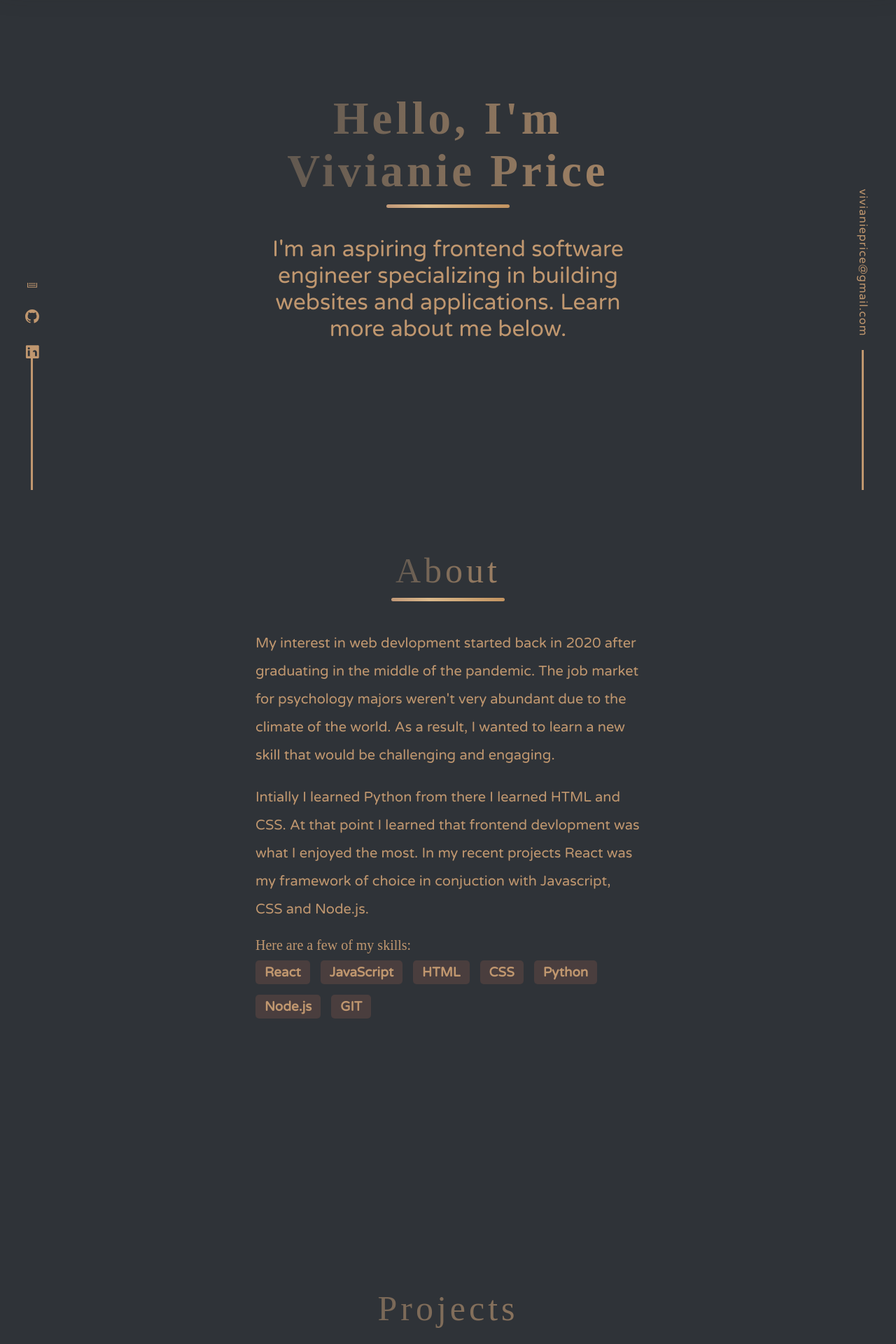
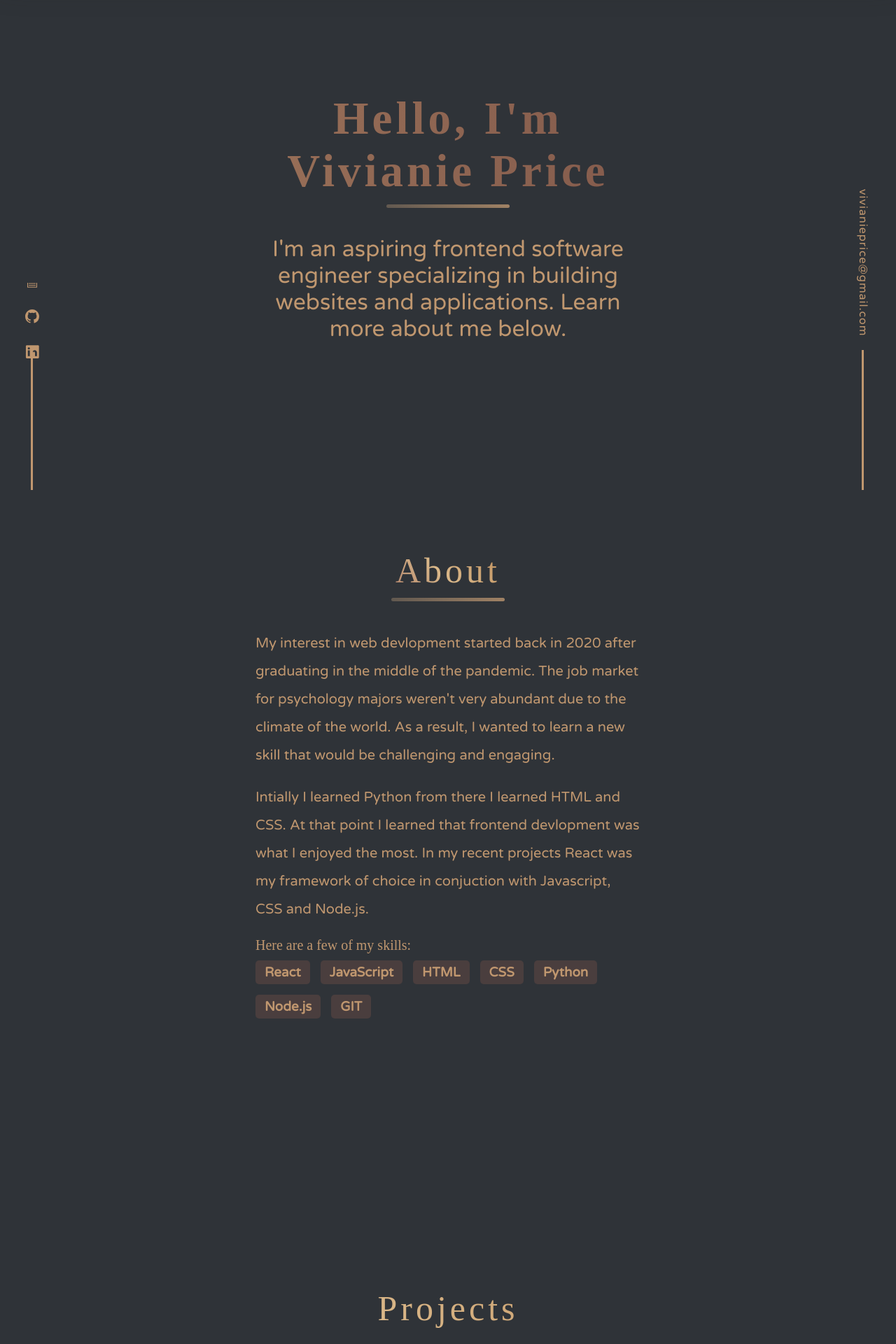
Before and after one commit to Vivianie-P/portfolio, a React (Create React App) app: page / in a window 1280 px wide. Shown: the part 100-2020 px from the top of the page at 70% size. Built offline with nearby package versions, Linux system fonts and the light colour scheme; a web font is replaced by a local one.

Commit message:
Fixing projects' button

```diff
--- a/src/App.css
+++ b/src/App.css
@@ -119,7 +119,13 @@ body {
 @media screen and (max-width: 800px) {
 	.logo {
 		--bg-size: 400%;
-		background: linear-gradient(
+		background: radial-gradient(
+				circle,
+				rgba(68, 69, 70, 1) 0%,
+				rgba(192, 151, 111, 1) 100%
+			)
+			0 0 / 400% 100%;
+		/* background: linear-gradient(
 				43deg,
 				rgba(175, 118, 63, 1) 0%,
 				rgba(218, 184, 138, 1) 30%,
@@ -127,7 +133,7 @@ body {
 				rgba(218, 184, 138, 1) 70%,
 				rgba(175, 118, 63, 1) 100%
 			)
-			0 0 / 400% 100%;
+			0 0 / 400% 100%; */
 		background-size: 400%;
 		background-repeat: repeat;
 		background-clip: text;
--- a/src/Components/AboutMe.css
+++ b/src/Components/AboutMe.css
@@ -21,10 +21,13 @@
 	font-family: "Shrikhand", cursive;
 	font-weight: 400;
 	--bg-size: 400%;
-	background: radial-gradient(
-			circle,
-			rgba(68, 69, 70, 1) 0%,
-			rgba(192, 151, 111, 1) 100%
+	background: linear-gradient(
+			43deg,
+			rgba(175, 118, 63, 1) 0%,
+			rgba(218, 184, 138, 1) 30%,
+			rgba(156, 107, 93, 1) 50%,
+			rgba(218, 184, 138, 1) 70%,
+			rgba(175, 118, 63, 1) 100%
 		)
 		0 0 / 400% 100%;
 	-webkit-text-fill-color: transparent;
@@ -35,9 +38,12 @@
 }
 
 .aboutme-title-light {
-	background: radial-gradient(
-			circle,
-			rgba(47, 51, 56, 1) 0%,
+	background: linear-gradient(
+			43deg,
+			rgba(175, 118, 63, 1) 0%,
+			rgba(218, 184, 138, 1) 30%,
+			rgba(156, 107, 93, 1) 50%,
+			rgba(218, 184, 138, 1) 70%,
 			rgba(175, 118, 63, 1) 100%
 		)
 		0 0 / 400% 100%;
--- a/src/Components/ContactMe.css
+++ b/src/Components/ContactMe.css
@@ -21,10 +21,13 @@
 	font-weight: 400;
 	font-size: 3.5rem;
 	--bg-size: 400%;
-	background: radial-gradient(
-			circle,
-			rgba(68, 69, 70, 1) 0%,
-			rgba(192, 151, 111, 1) 100%
+	background: linear-gradient(
+			43deg,
+			rgba(175, 118, 63, 1) 0%,
+			rgba(218, 184, 138, 1) 30%,
+			rgba(156, 107, 93, 1) 50%,
+			rgba(218, 184, 138, 1) 70%,
+			rgba(175, 118, 63, 1) 100%
 		)
 		0 0 / 400% 100%;
 	-webkit-text-fill-color: transparent;
@@ -35,9 +38,12 @@
 }
 
 .contact-me-title-light {
-	background: radial-gradient(
-			circle,
-			rgba(47, 51, 56, 1) 0%,
+	background: linear-gradient(
+			43deg,
+			rgba(175, 118, 63, 1) 0%,
+			rgba(218, 184, 138, 1) 30%,
+			rgba(156, 107, 93, 1) 50%,
+			rgba(218, 184, 138, 1) 70%,
 			rgba(175, 118, 63, 1) 100%
 		)
 		0 0 / 400% 100%;
--- a/src/Components/Header.css
+++ b/src/Components/Header.css
@@ -94,7 +94,13 @@
 	cursor: pointer;
 	border: none;
 	padding: 0;
-	background: linear-gradient(
+	background: radial-gradient(
+			circle,
+			rgba(68, 69, 70, 1) 0%,
+			rgba(192, 151, 111, 1) 100%
+		)
+		0 0 / 400% 100%;
+	/* background: linear-gradient(
 			43deg,
 			rgba(175, 118, 63, 1) 0%,
 			rgba(218, 184, 138, 1) 30%,
@@ -102,7 +108,7 @@
 			rgba(218, 184, 138, 1) 70%,
 			rgba(175, 118, 63, 1) 100%
 		)
-		0 0 / 400% 100%;
+		0 0 / 400% 100%; */
 	background-size: 400%;
 	background-repeat: repeat;
 	background-clip: text;
--- a/src/Components/Home.css
+++ b/src/Components/Home.css
@@ -20,10 +20,26 @@
 	margin: 0;
 
 	--bg-size: 400%;
-	background: radial-gradient(
+	/* background: radial-gradient(
 			circle,
 			rgba(68, 69, 70, 1) 0%,
 			rgba(192, 151, 111, 1) 100%
+		)
+		0 0 / 400% 100%; */
+	/* background: linear-gradient(
+			43deg,
+			rgba(175, 118, 63, 1) 0%,
+			rgba(218, 184, 138, 1) 30%,
+			rgba(156, 107, 93, 1) 50%,
+			rgba(218, 184, 138, 1) 70%,
+			rgba(175, 118, 63, 1) 100%
+		)
+		0 0 / 400% 100%; */
+
+	background: linear-gradient(
+			90deg,
+			rgba(192, 151, 111, 1) 0%,
+			rgba(125, 84, 72, 1) 100%
 		)
 		0 0 / 400% 100%;
 	-webkit-text-fill-color: transparent;
@@ -47,7 +63,13 @@
 
 .underline {
 	--bg-size: 400%;
-	background: linear-gradient(
+	background: radial-gradient(
+			circle,
+			rgba(68, 69, 70, 1) 0%,
+			rgba(192, 151, 111, 1) 100%
+		)
+		0 0 / 400% 100%;
+	/* background: linear-gradient(
 			43deg,
 			rgba(175, 118, 63, 1) 0%,
 			rgba(218, 184, 138, 1) 30%,
@@ -55,7 +77,7 @@
 			rgba(218, 184, 138, 1) 70%,
 			rgba(175, 118, 63, 1) 100%
 		)
-		0 0 / 400% 100%;
+		0 0 / 400% 100%; */
 	-webkit-text-fill-color: transparent;
 	animation: move-bg 30s infinite linear;
 	height: 5px;
--- a/src/Components/Projects.css
+++ b/src/Components/Projects.css
@@ -9,10 +9,13 @@
 	font-weight: 400;
 	margin: 0;
 	--bg-size: 400%;
-	background: radial-gradient(
-			circle,
-			rgba(68, 69, 70, 1) 0%,
-			rgba(192, 151, 111, 1) 100%
+	background: linear-gradient(
+			43deg,
+			rgba(175, 118, 63, 1) 0%,
+			rgba(218, 184, 138, 1) 30%,
+			rgba(156, 107, 93, 1) 50%,
+			rgba(218, 184, 138, 1) 70%,
+			rgba(175, 118, 63, 1) 100%
 		)
 		0 0 / 400% 100%;
 	-webkit-text-fill-color: transparent;
@@ -24,8 +27,11 @@
 
 .projects-title-light {
 	background: radial-gradient(
-			circle,
-			rgba(47, 51, 56, 1) 0%,
+			43deg,
+			rgba(175, 118, 63, 1) 0%,
+			rgba(218, 184, 138, 1) 30%,
+			rgba(156, 107, 93, 1) 50%,
+			rgba(218, 184, 138, 1) 70%,
 			rgba(175, 118, 63, 1) 100%
 		)
 		0 0 / 400% 100%;
```
